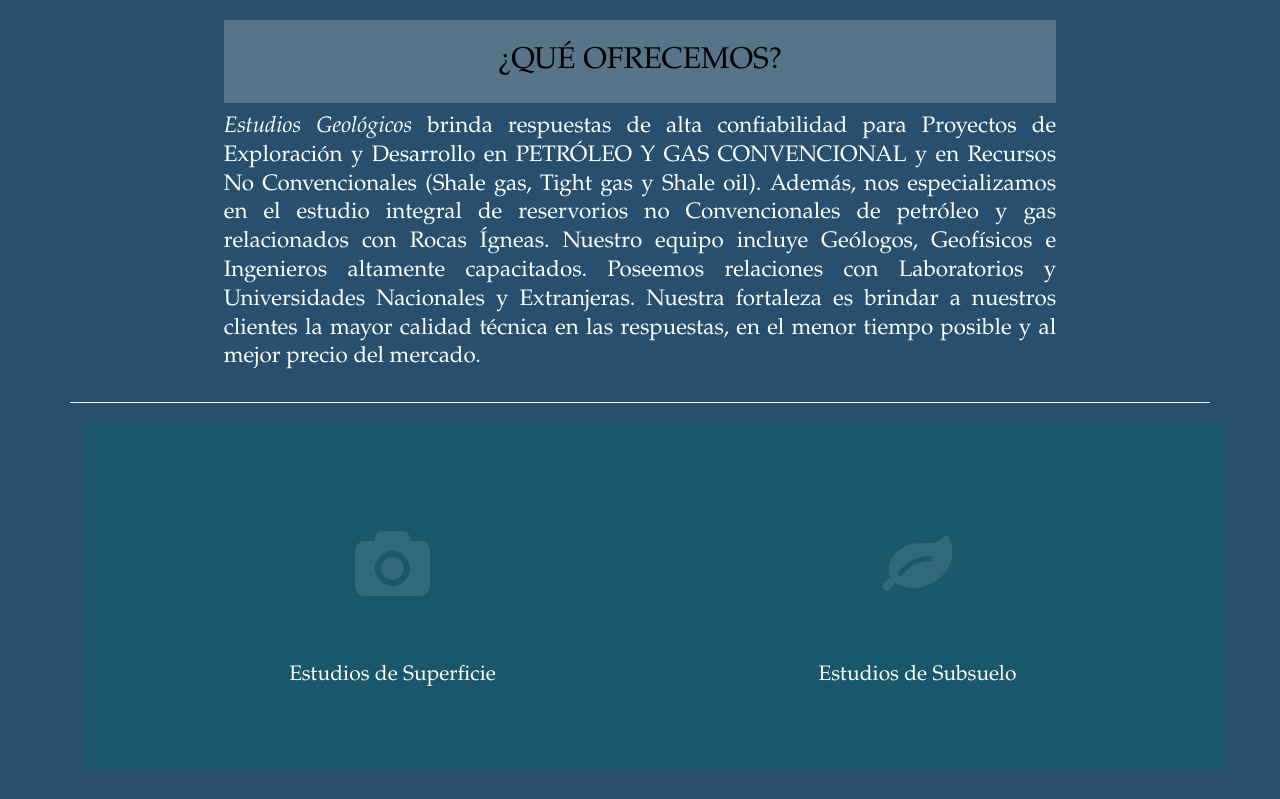
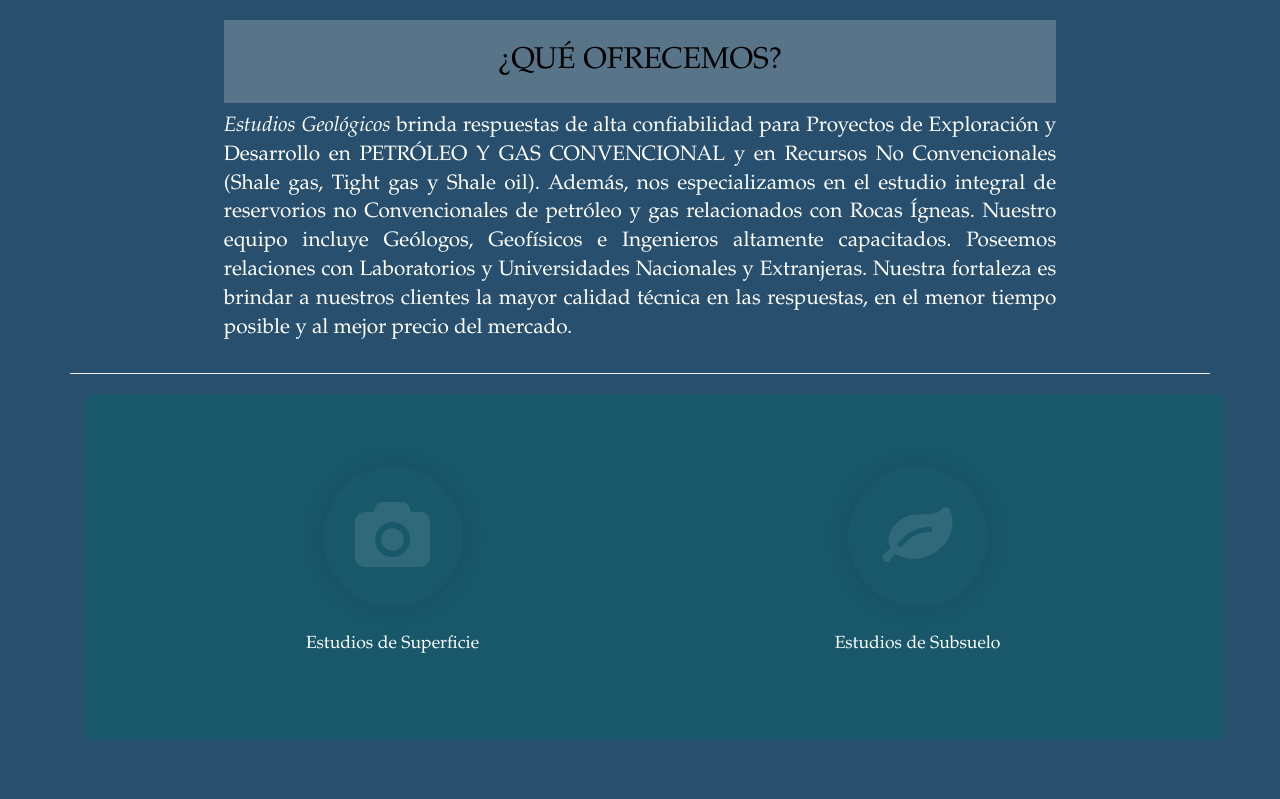
Before and after one commit to jayemes/WebTest, a PHP site: the page made by EG WebSite/capacitacion.html in a window 1280 px wide. Shown: the part 532-1331 px from the top of the page. After the commit the page ends 1272 px from the top, so only its background shows below. Run offline with PHP 8.4, Linux system fonts and the light colour scheme; some libraries are stand-ins or nearby versions.

Commit message:
font size

```diff
--- a/EG WebSite/css/custom.css
+++ b/EG WebSite/css/custom.css
@@ -5,7 +5,7 @@
 }
 
 p {
-    font-size: 1.4em;
+    font-size: 1.3em;
 }
 
 a,
@@ -28,8 +28,10 @@
 
 #main-container > .jumbotron {
     border-radius: 0;
-    /*    padding-bottom: 100px;
-    margin-top: 30px;*/
+}
+
+.jumbotron p {
+    font-size: calc(80% + .5vw);
 }
 
 #logo {
@@ -38,11 +40,9 @@
     margin: 5px 20px;
 }
 
-
-/* navbar background color when in mobile view */
-
 .in,
 .collapsing {
+    /* navbar background color when in mobile view */
     background-color: rgba(230, 230, 230, .95);
 }
 
@@ -76,6 +76,7 @@
     padding: 0px;
     border-radius: 100%;
     transition: background 500ms, transform 500ms;
+    box-shadow: rgba(0, 0, 0, .9) 0px 0px 25px;
 }
 
 .icon i {
@@ -122,7 +123,7 @@
 .section-description {
     background-color: white;
     padding: 10px 40px 10px;
-    margin: 20px 100px;
+    margin: 20px calc(5% + 2vw);
     border-radius: 5px;
 }
 
@@ -144,6 +145,7 @@
     border-radius: 100%;
     box-shadow: rgba(0, 0, 0, .9) 0px 0px 25px;
     padding: 0;
+    z-index: 1000;
 }
 
 .fixed-up i {
```
